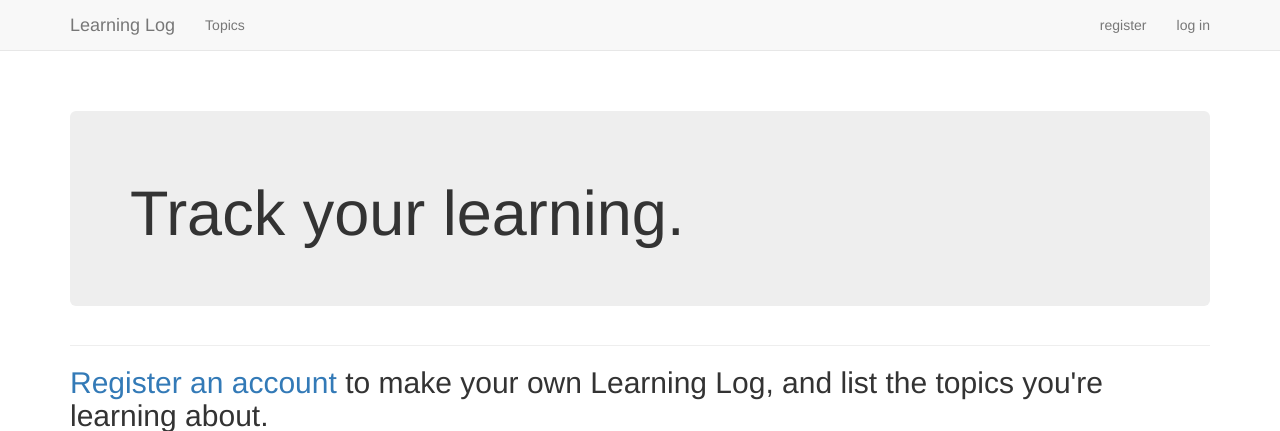
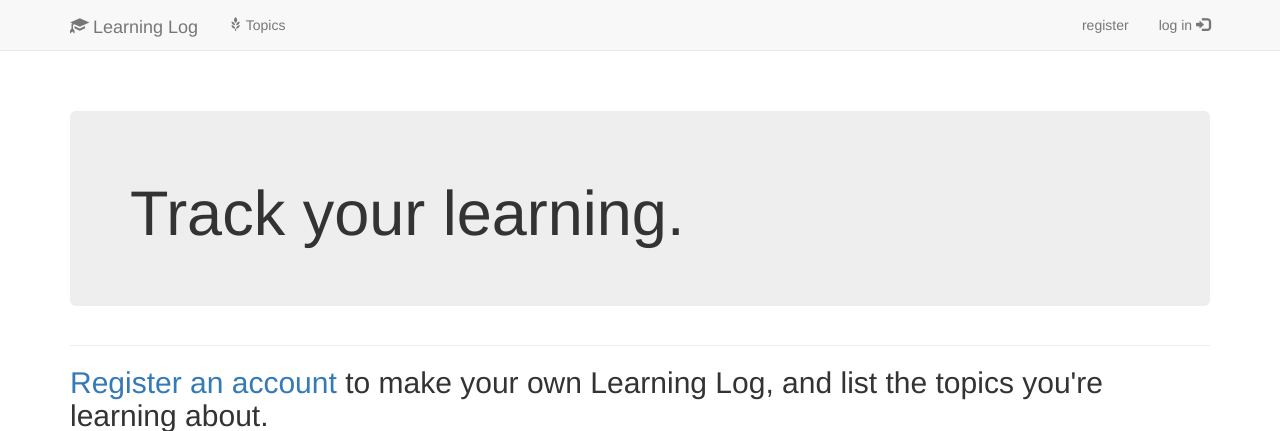
Before and after one commit to octopuschai/learning_log, a Django app: page / in a window 1280 px wide. Shown: the top 431 px of the page. Run offline with Django 3.2, Linux system fonts and the light colour scheme; some libraries are stand-ins or nearby versions.

Commit message:
add some Bootstrap3 Glyphicons

```diff
--- a/learning_logs/templates/learning_logs/base.html
+++ b/learning_logs/templates/learning_logs/base.html
@@ -17,21 +17,33 @@
       <button type="button" class="navbar-toggle collapsed" data-toggle="collapse"
               data-target="#navbar" aria-expanded="false" aria-controls="navbar">
       </button>
-      <a class="navbar-brand" href="{% url 'learning_logs:index' %}">Learning Log</a>
+      <a class="navbar-brand" href="{% url 'learning_logs:index' %}">
+          <span class="glyphicon glyphicon-education" aria-hidden="true"></span>
+          Learning Log
+      </a>
     </div>
 
     <div id="navbar" class="navbar-collapse collapse">
       <ul class="nav navbar-nav">
-        <li><a href="{% url 'learning_logs:topics' %}">Topics</a></li>
+        <li><a href="{% url 'learning_logs:topics' %}">
+            <span class="glyphicon glyphicon-grain" aria-hidden="true"></span>
+            Topics
+        </a></li>
       </ul>
 
       <ul class="nav navbar-nav navbar-right">
         {% if user.is_authenticated %}
-          <li><a>Hello, <b>{{ user.username }}</b>.</a></li>
-          <li><a href="{% url 'users:logout' %}">log out</a></li>
+          <li><a>Hello, <b>{{ user.username }}</b>.
+              <span class="glyphicon glyphicon glyphicon-user" aria-hidden="true"></span>
+          </a></li>
+          <li><a href="{% url 'users:logout' %}">log out
+              <span class="glyphicon glyphicon-log-out" aria-hidden="true"></span>
+          </a></li>
         {% else %}
           <li><a href="{% url 'users:register' %}">register</a></li>
-          <li><a href="{% url 'users:login' %}">log in</a></li>
+          <li><a href="{% url 'users:login' %}">log in
+              <span class="glyphicon glyphicon-log-in" aria-hidden="true"></span>
+          </a></li>
         {% endif %}
       </ul>
     </div>
```
